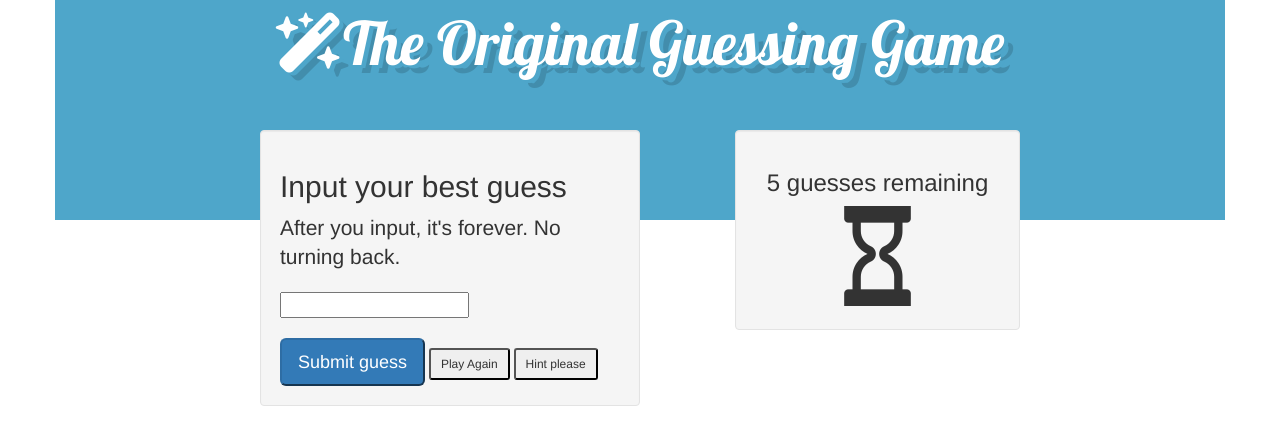
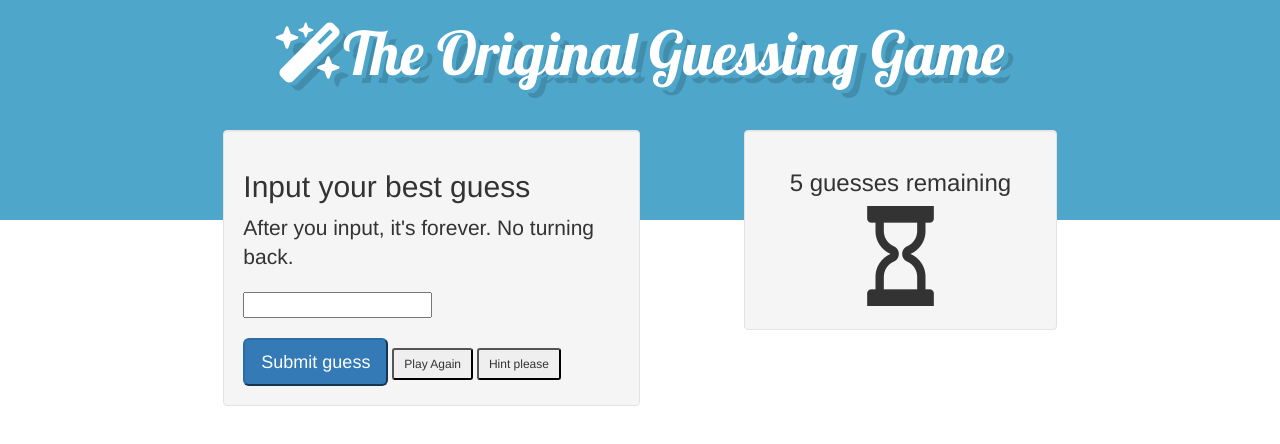
Before and after one commit to grod220/Guessing-Game-FSA-, a plain HTML site: page index.html in a window 1280 px wide. Drawn offline with nearby package versions, Linux system fonts and the light colour scheme.

Commit message:
css adjust

```diff
--- a/css/main.css
+++ b/css/main.css
@@ -1,5 +1,11 @@
-.statusbox, .guessbox {
-  margin-top:-90px;
+.guessbox {
+  margin-top: -20px;
+}
+
+@media only screen and (min-width: 768px) {
+  .statusbox, .guessbox {
+    margin-top:-90px;
+  }
 }
 
 .statusbox .glyphicon {
@@ -16,7 +22,7 @@
 }
 
 .bigblue .headerf {
-  padding-top: 100px;
+  padding-top: 10px;
   font-size: 60px;
   color:white;
   font-family: 'Lobster', cursive;
--- a/index.html
+++ b/index.html
@@ -9,12 +9,12 @@
 <link href='https://fonts.googleapis.com/css?family=Lobster' rel='stylesheet' type='text/css'>
 </head>
 <body>
-  <div class='container'>
+  <div class='container-fluid'>
 
 
     <div class='row text-center webtitle bigblue'>
-      <div class='col-sm-12'>
-        <span class='headerf'> <i class="fa fa-magic" aria-hidden="true"></i>The Original Guessing Game</span>
+      <div class='col-sm-12 headerf'>
+        <span> <i class="fa fa-magic" aria-hidden="true"></i>The Original Guessing Game</span>
       </div>
     </div>
 
```
